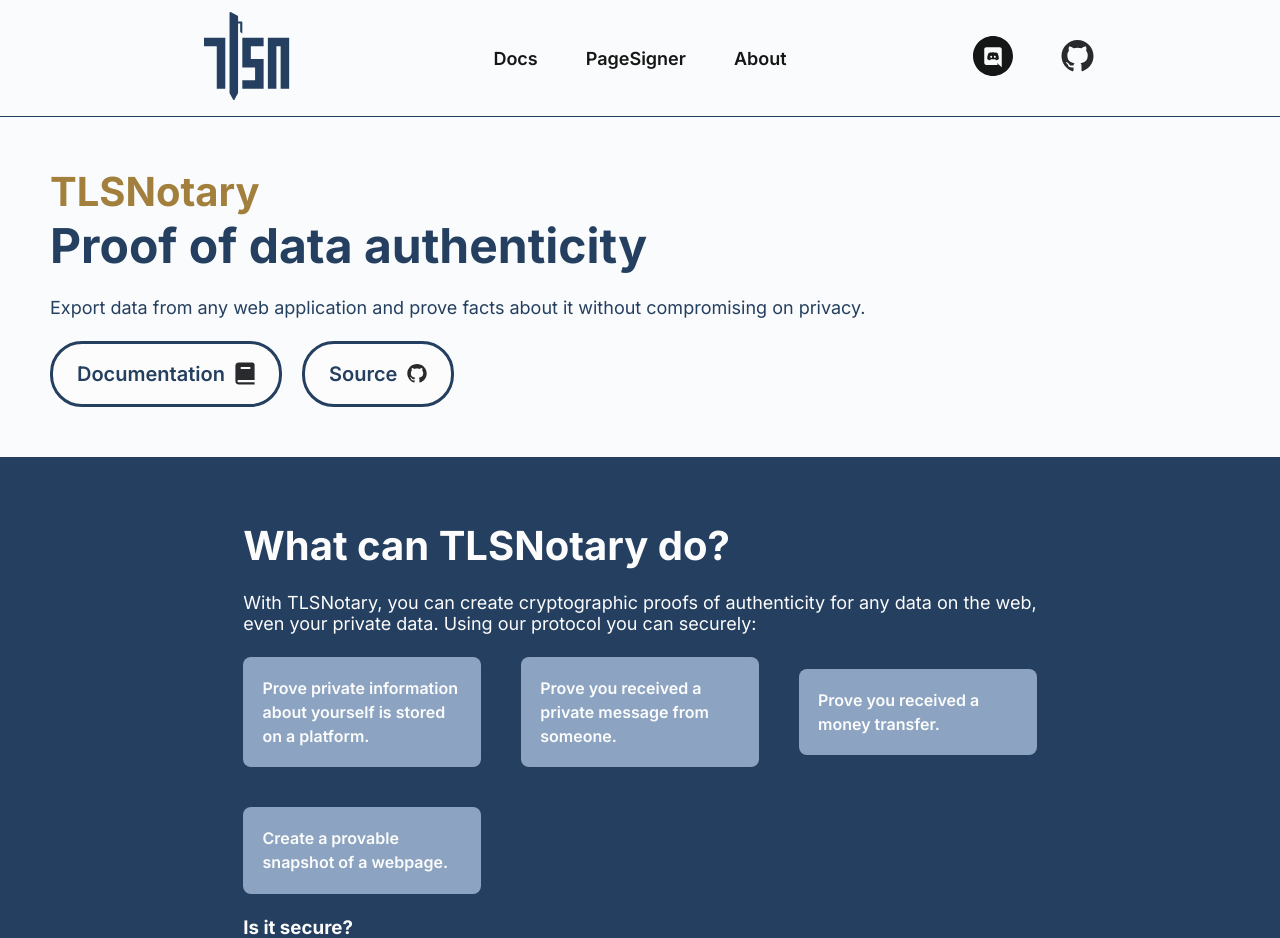
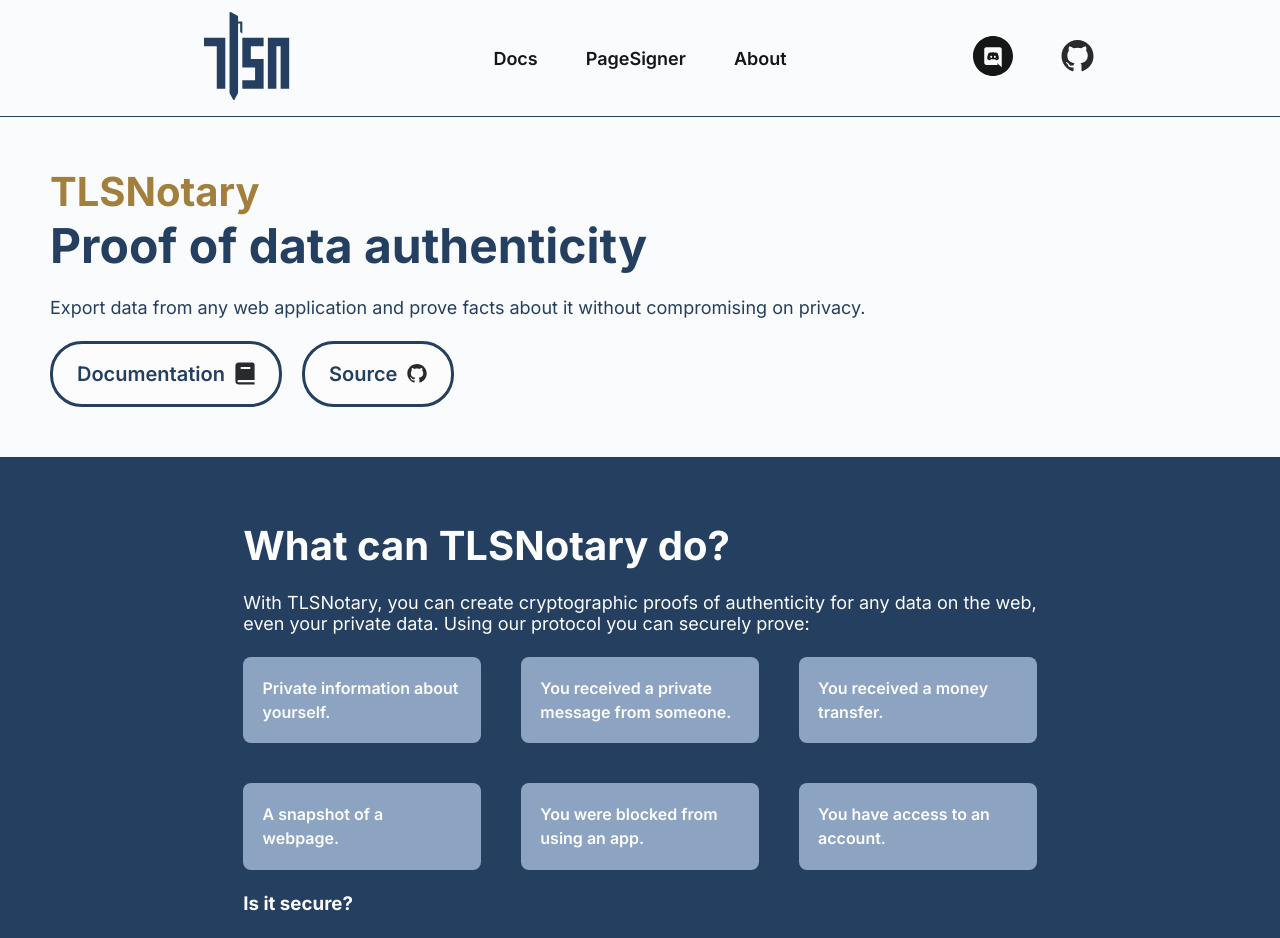
Before and after one commit to privacy-scaling-explorations/website, a React app: page /landing-page in a window 1280 px wide. Shown: the top 938 px of the page. Built offline with nearby package versions, Linux system fonts and the light colour scheme.

Commit message:
more finishing touches

```diff
--- a/src/components/Usecases.css
+++ b/src/components/Usecases.css
@@ -24,15 +24,11 @@
 #Usecases .cards {
   display: grid;
   grid-template-columns: repeat(3, 1fr);
+  grid-template-rows: repeat(2, 1fr);
   gap: 2.5rem;
-  align-items: center;
 }
 
 #Usecases .card {
-  display: flex;
-  justify-content: space-between;
-  flex-direction: column;
-  align-items: flex-start;
   border-radius: var(--border-radius);
   background: var(--light-blue);
   padding: 1.2rem;
@@ -45,37 +41,8 @@
   font-size: 1rem;
 }
 
-#Usecases .card-title {
-  display: flex;
-}
-
-#Usecases .card-title > div,
-#Usecases .card-title > a > div {
-  font-weight: 700;
-  font-size: 1.5rem;
-  padding-block: 1.5rem;
-}
-
-#Usecases .card-title > a > * {
-  display: inline-flex;
-}
-
 #Usecases .card-body {
   align-self: flex-start;
-  flex: 1;
-}
-
-#Usecases .card-footer {
-  display: flex;
-  justify-content: space-between;
-  border-top: 2px solid #9ea3a7;
-  padding-top: 1rem;
-  margin-top: 2.5rem;
-  /* flex-wrap: wrap;
-    background-color: transparent;
-    padding: 1em 0em;
-    border-top: 2px solid var(--gray);
-    align-self: stretch; */
 }
 
 @media only screen and (max-width: 600px) {
@@ -83,6 +50,5 @@
     display: flex;
     flex-direction: column;
     gap: 1rem;
-    align-items: center;
   }
 }
--- a/src/components/Usecases.tsx
+++ b/src/components/Usecases.tsx
@@ -8,28 +8,38 @@
         <div style={{ height: "1.375rem" }} />
         <p>
             With TLSNotary, you can create cryptographic proofs of authenticity for any data on the web, even your private data.
-            Using our protocol you can securely:
+            Using our protocol you can securely prove:
         </p>
         <div style={{ height: "1.375rem" }} />
         <div className="cards">
             <div className="card border">
                 <div className="card-body">
-                    <div className="card-text">Prove private information about yourself is stored on a platform.</div>
+                    <div className="card-text">Private information about yourself.</div>
                 </div>
             </div>
             <div className="card border">
                 <div className="card-body">
-                    <div className="card-text">Prove you received a private message from someone.</div>
+                    <div className="card-text">You received a private message from someone.</div>
                 </div>
             </div>
             <div className="card border">
                 <div className="card-body">
-                    <div className="card-text">Prove you received a money transfer.</div>
+                    <div className="card-text">You received a money transfer.</div>
                 </div>
             </div>
             <div className="card border">
                 <div className="card-body">
-                    <div className="card-text">Create a provable snapshot of a webpage.</div>
+                    <div className="card-text">A snapshot of a webpage.</div>
+                </div>
+            </div>
+            <div className="card border">
+                <div className="card-body">
+                    <div className="card-text">You were blocked from using an app.</div>
+                </div>
+            </div>
+            <div className="card border">
+                <div className="card-body">
+                    <div className="card-text">You have access to an account.</div>
                 </div>
             </div>
         </div>
```
